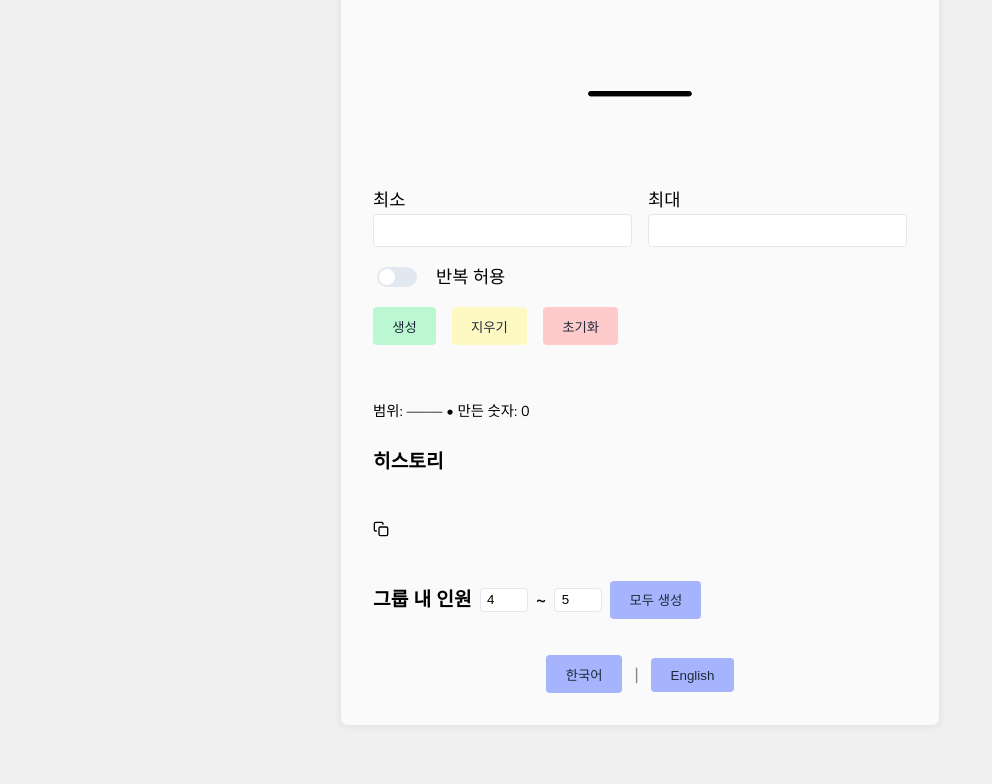
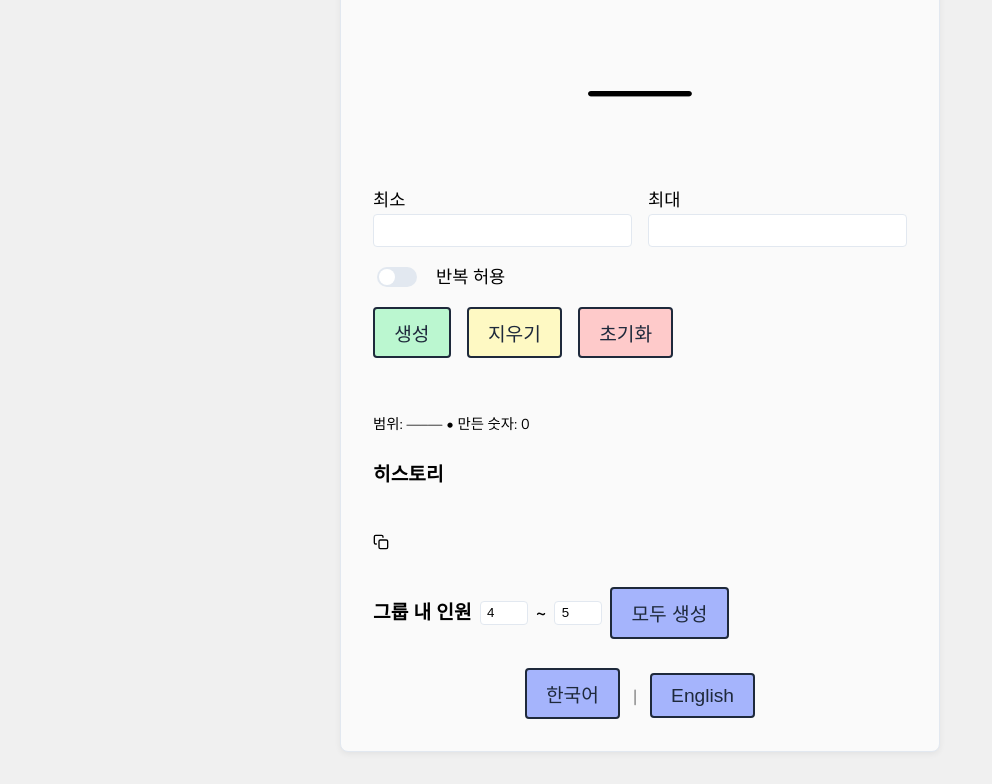
Before and after one commit to singaseongj/singaseong_numbers, a website: page index.html in a window 1280 px wide. Shown: the part 139-923 px from the top of the page, without its empty margins (0-992 px from the left). Before the commit the page ends 897 px from the top, so only its background shows below. Drawn offline with nearby package versions, Linux system fonts and the light colour scheme.

Commit message:
Enhance button outlines and font size

```diff
--- a/styles.css
+++ b/styles.css
@@ -106,10 +106,11 @@ h1 {
 
 button {
   padding: 0.6rem 1.2rem;
-  border: none;
+  border: 2px solid #1e293b;
   border-radius: 4px;
   background: #a5b4fc;
   color: #1e293b;
+  font-size: 1.2rem;
   cursor: pointer;
   transition: background 0.2s, box-shadow 0.2s;
 }
@@ -261,6 +262,8 @@ button:focus, input:focus {
   background: transparent;
   padding: 0;
   color: #000;
+  border: none;
+  font-size: 1rem;
 }
 
 #copyHistory:hover {
```
